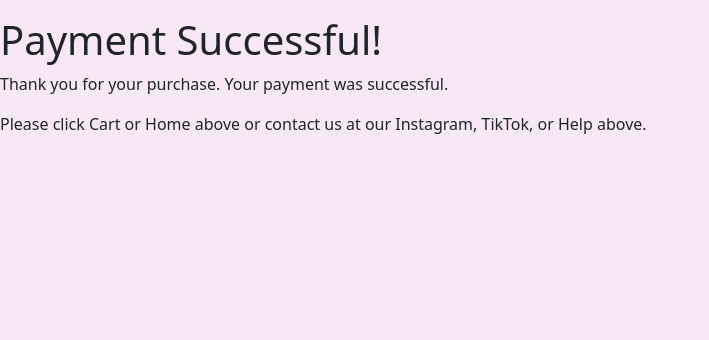
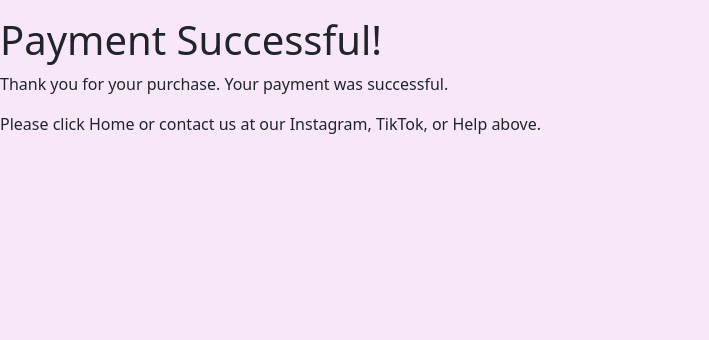
Before and after one commit to stevenburris1978/KaysCrochetAppDjangoSBurris, a Django app: page /success in a window 1280 px wide. Shown: the part 174-514 px from the top of the page, without its empty margins (0-709 px from the left). Run offline with Django 4.2, Linux system fonts and the light colour scheme; the visitor is signed in with stand-in values (Sample User, id 1).

Commit message:
Your commit message here

```diff
--- a/kayscrochetapp/templates/kayscrochetapp/payment_success.html
+++ b/kayscrochetapp/templates/kayscrochetapp/payment_success.html
@@ -5,5 +5,5 @@
 {% block content %}
     <h1>Payment Successful!</h1>
     <p>Thank you for your purchase. Your payment was successful.</p>
-    <p>Please click Cart or Home above or contact us at our Instagram, TikTok, or Help above.</p>
+    <p>Please click Home or contact us at our Instagram, TikTok, or Help above.</p>
 {% endblock %}
```
